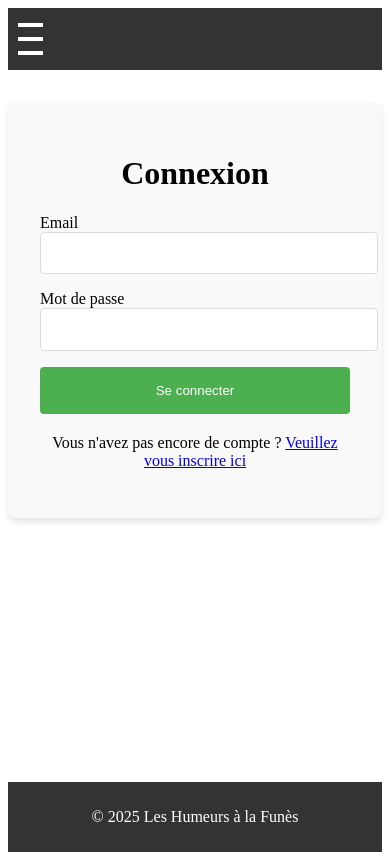
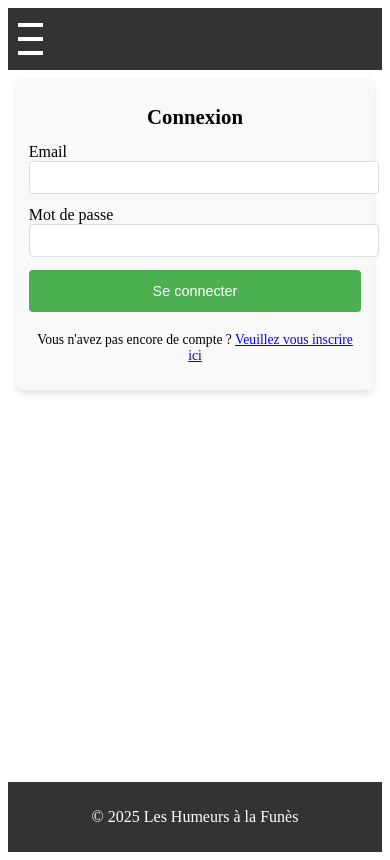
Before and after one commit to chirelhalioua/suivi-humeurs, a Nuxt app in the folder frontend/: page /login in a window 390 px wide. Built offline with nearby package versions, Linux system fonts and the light colour scheme.

Commit message:
Update login.vue

```diff
--- a/frontend/pages/login.vue
+++ b/frontend/pages/login.vue
@@ -59,8 +59,8 @@ const loginUser = async () => {
     messageClass.value = 'success';
 
     const { token, user } = response.data;
-localStorage.setItem('authToken', token);
-localStorage.setItem('userId', user._id);
+    localStorage.setItem('authToken', token);
+    localStorage.setItem('userId', user._id);
 
     router.push('/profil');
   } catch (error) {
@@ -140,4 +140,59 @@ button:hover {
 .router-link:hover {
   text-decoration: underline;
 }
+
+/* Responsive Design */
+@media (max-width: 600px) {
+  .auth-container {
+    padding: 1rem;
+    margin: 1rem;
+  }
+
+  h1 {
+    font-size: 1.5rem;
+  }
+
+  form div {
+    margin-bottom: 0.8rem;
+  }
+
+  input {
+    padding: 0.6rem;
+    font-size: 0.9rem;
+  }
+
+  button {
+    padding: 0.8rem;
+    font-size: 1rem;
+  }
+
+  .link-container p {
+    font-size: 0.9rem;
+  }
+}
+
+@media (max-width: 400px) {
+  h1 {
+    font-size: 1.3rem;
+  }
+
+  .auth-container {
+    padding: 0.8rem;
+    margin: 0.5rem;
+  }
+
+  input {
+    padding: 0.5rem;
+    font-size: 0.85rem;
+  }
+
+  button {
+    padding: 0.8rem;
+    font-size: 0.9rem;
+  }
+
+  .link-container p {
+    font-size: 0.85rem;
+  }
+}
 </style>
```
